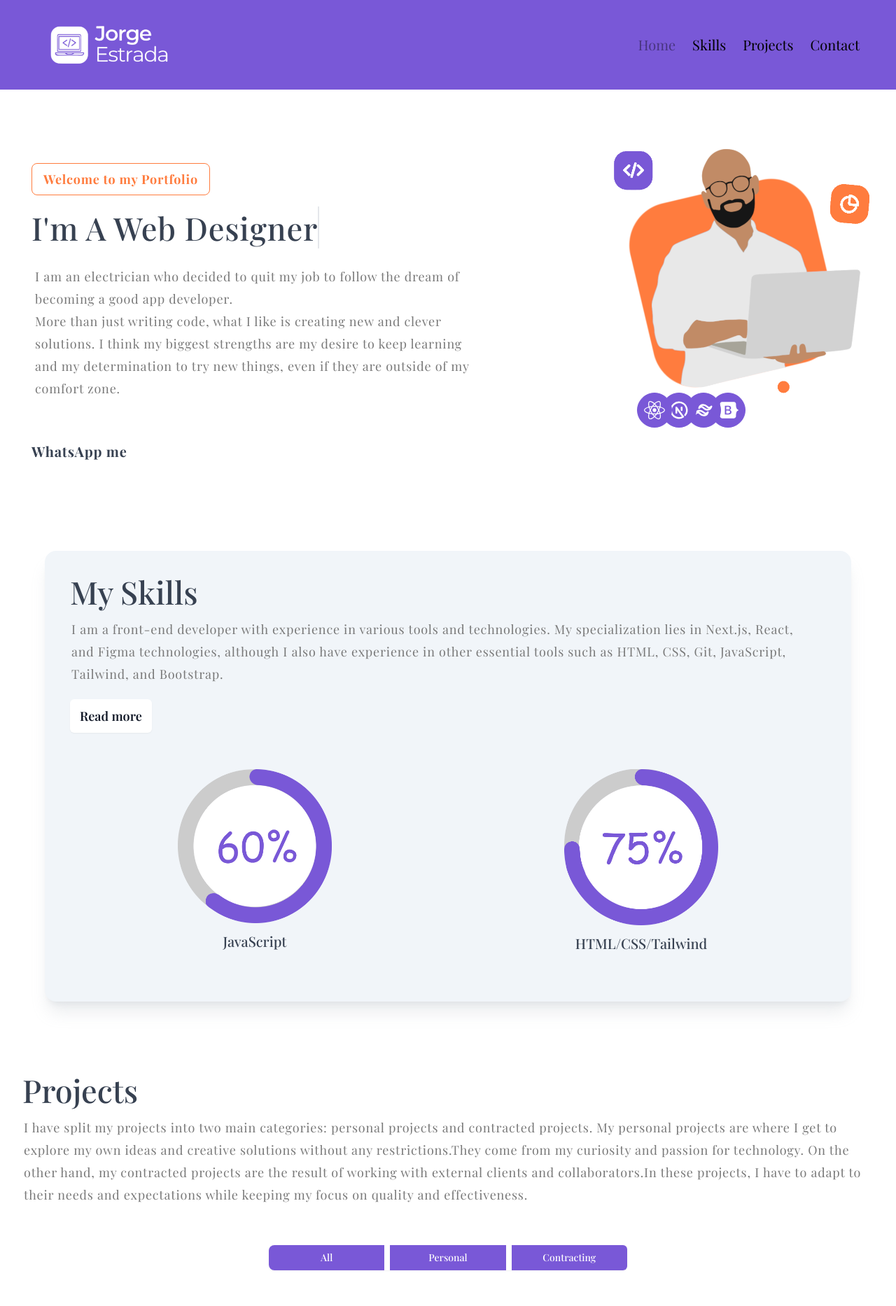
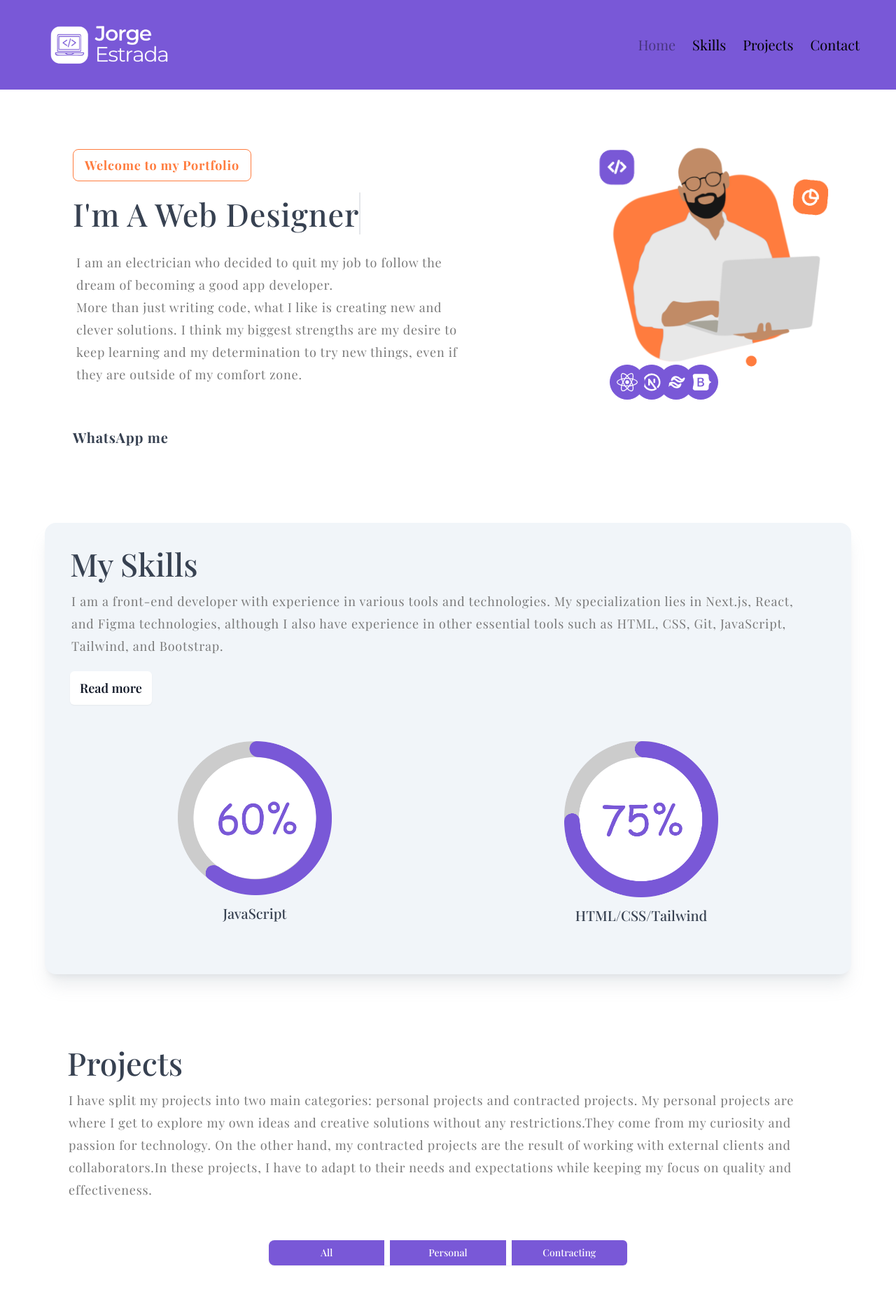
Before and after one commit to jorgeProgramaEn5/next-portfolio, a Next.js app: page / in a window 1280 px wide. Shown: the top 1866 px of the page at 70% size. Built offline with nearby package versions, Linux system fonts and the light colour scheme; a web font is replaced by a local one.

Commit message:
add w-full all

```diff
--- a/src/Components/Banner.jsx
+++ b/src/Components/Banner.jsx
@@ -55,10 +55,8 @@ export const Banner = ()=>{
   }, [delta, isDeleting, loopNum, setText, text.length]);
 
   return (
-    <section id='home' className='pt-[150px] md:pt-[200px] md:pb-24'>
-
-      <div className=' container mx-auto px-[30px] md:px-[37px]'>
-
+    <section id='home' className='pt-[150px] md:pt-[200px] md:pb-24 flex justify-center items-center w-full'>
+      <div className=' container mx-auto px-7 md:px-24'>
         <div className='grid gap-4 md:gap-8 grid-cols-1 md:grid-cols-1 lg:grid-cols-3 '>
 
             <div className='col-span-2 flex flex-col justify-center items-start pl-2 md:pr-[140px]'>
--- a/src/Components/ContactEmailjs.jsx
+++ b/src/Components/ContactEmailjs.jsx
@@ -31,7 +31,7 @@ export function ContactEmailjs() {
     };
 
     return (
-      <section className=' bg-primary-100 pt-[60px] pb-[40px] md:pb-[60px]' id='contact'>
+      <section className='flex justify-center items-center w-full bg-primary-100 pt-[60px] pb-[40px] md:pb-[60px]' id='contact'>
         <div className=' container m-auto flex justify-center items-center'>
           <div className=' grid grid-cols-1 md:grid-cols-2'>
             <div className='flex justify-center items-center pl-4 md:pl-0'>
--- a/src/Components/Footer.jsx
+++ b/src/Components/Footer.jsx
@@ -8,7 +8,7 @@ import Image from 'next/image'
 
 export function Footer() {
   return (
-    <footer className='footer pt-4 '>
+    <footer className='footer pt-8 flex justify-center items-center w-full'>
         <div className=' container m-auto flex justify-center pb-5'>
                 <div className=' flex flex-col items-center w-[50%]'>
                     <div className='flex flex-row w-[120px] md:w-[150px]'>
--- a/src/Components/NavBarDos.jsx
+++ b/src/Components/NavBarDos.jsx
@@ -34,7 +34,7 @@ export function NavBarDos() {
   return (
 
     <nav
-      className={` flex justify-between items-center w-full max-h-[50vh] bg-primary-100 transition-all duration-[0.5s] ease-in-out py-6 px-3 fixed top-0 z-50 ${scrolled ? 'pb-1 md:pt-1' : ''}`}     //varia el scrolled aqui
+      className={` flex justify-between items-center w-full max-h-[50vh] bg-primary-100 transition-all duration-[0.5s] ease-in-out py-6 px-3 fixed top-0 z-50 ${scrolled ? 'pb-1 pt-1' : ''}`}     //varia el scrolled aqui
     >
       <div className=' ml-[25px] lg:ml-[55px] w-1/3 md:w-1/5 lg:w-1/5 xl:w-[14%]'>
         <Image src={logo} alt='logo'/>
--- a/src/Components/Projects.jsx
+++ b/src/Components/Projects.jsx
@@ -33,9 +33,9 @@ export function Projects() {
     }
 
     return (
-    <section className='' id='projects'>
+    <section className='flex justify-center items-center w-full' id='projects'>
         <div className='  flex flex-col justify-center items-center py-[60px] md:py-24' id='projects'>
-            <div className=' container flex justify-center items-center flex-col md:items-start m-auto pb-6 px-6 md:px-8'>
+            <div className=' container flex justify-center items-center flex-col md:items-start m-auto pb-6 px-7 md:px-24'>
                 <h2 className="text-[18px] md:text-[45px] font-medium text-gray-700 pb-2">Projects</h2>
                 <p className='text-justify md:text-left text-[18px] tracking-[0.8px] leading-6 md:leading-8 text-secondary-400 px-[2px]'>
                     I have split my projects into two main categories: personal projects and contracted projects. My personal projects are where I get to explore
--- a/src/Components/Skills.jsx
+++ b/src/Components/Skills.jsx
@@ -23,9 +23,8 @@ export function Skills() {
   }
 
   return (
-    <section id='skills'>
-        <div className="mx-auto flex w-[85%] md:w-[85%] lg:w-[90%] flex-col justify-center bg-slate-100 rounded-2xl shadow-xl shadow-gray-400/20 pb-10 md:pb-16 md:pt-4 px-2 md:px-6">
-
+    <section className='flex justify-center items-center w-full' id='skills'>
+        <div className="flex w-[85%] md:w-[85%] lg:w-[90%] flex-col justify-center bg-slate-100 rounded-2xl shadow-xl shadow-gray-400/20 pb-10 md:pb-16 md:pt-4 px-2 md:px-6">
             <div className=" flex justify-center items-center flex-col md:items-start p-3">
                 <h1 className="text-[18px] md:text-[45px] font-medium text-gray-700 pb-2">My Skills</h1>
                 <p className='text-justify md:text-left text-[18px] tracking-[0.8px] leading-6 md:leading-8 text-secondary-400 px-[2px] md:pr-5'>
--- a/src/app/layout.jsx
+++ b/src/app/layout.jsx
@@ -1,5 +1,7 @@
 import './globals.css'
-import { Playfair_Display } from 'next/font/google'
+import { Playfair_Display } from 'next/font/google';
+import {NavBarDos} from '@/Components/NavBarDos';
+
 
 const playDisplay = Playfair_Display({ subsets: ['latin'] })
 
@@ -37,6 +39,9 @@ export default function RootLayout({ children }) {
 
       </head>
       <body className={playDisplay.className}>
+        <header>
+          <NavBarDos />
+        </header>
         {children}
       </body>
     </html>
--- a/src/app/page.jsx
+++ b/src/app/page.jsx
@@ -9,14 +9,18 @@ import { Footer } from '@/Components/Footer';
 
 export default function Home() {
   return (
-    <main className="">
-      <NavBarDos />
+    <main className="bg-white w-full overflow-hidden text-black">
+      <div className='flex justify-center items-center w-full'>
+        <div className='w-full'>
+          {/* <NavBarDos /> */}
           {/* <h1>Hola Vercel</h1> */}
           <Banner />
           <Skills />
           <Projects />
           <ContactEmailjs />
           <Footer />
+        </div>
+      </div>
     </main>
   )
 }
```
Lines whose indentation alone changed are shown as unchanged.
